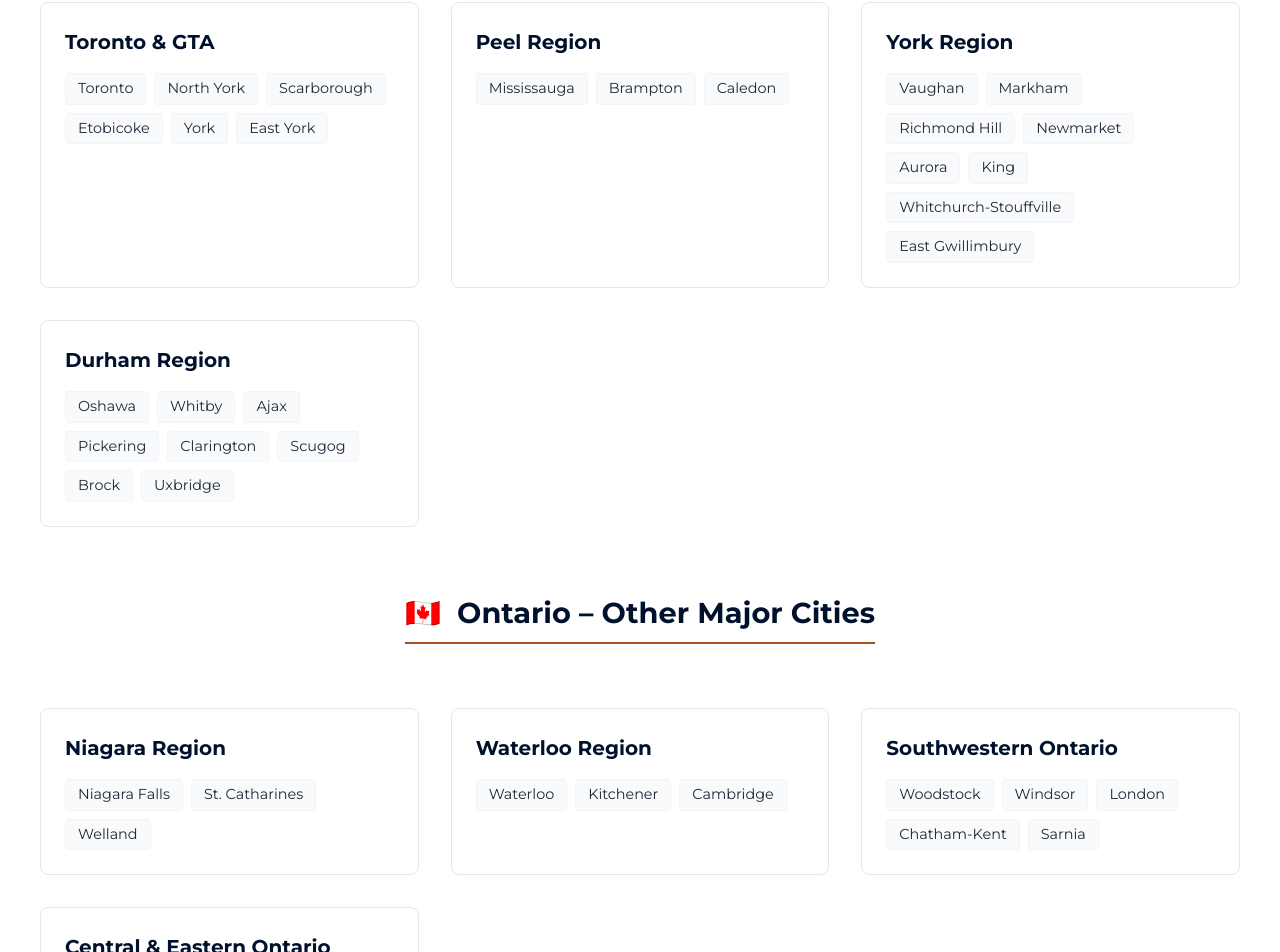
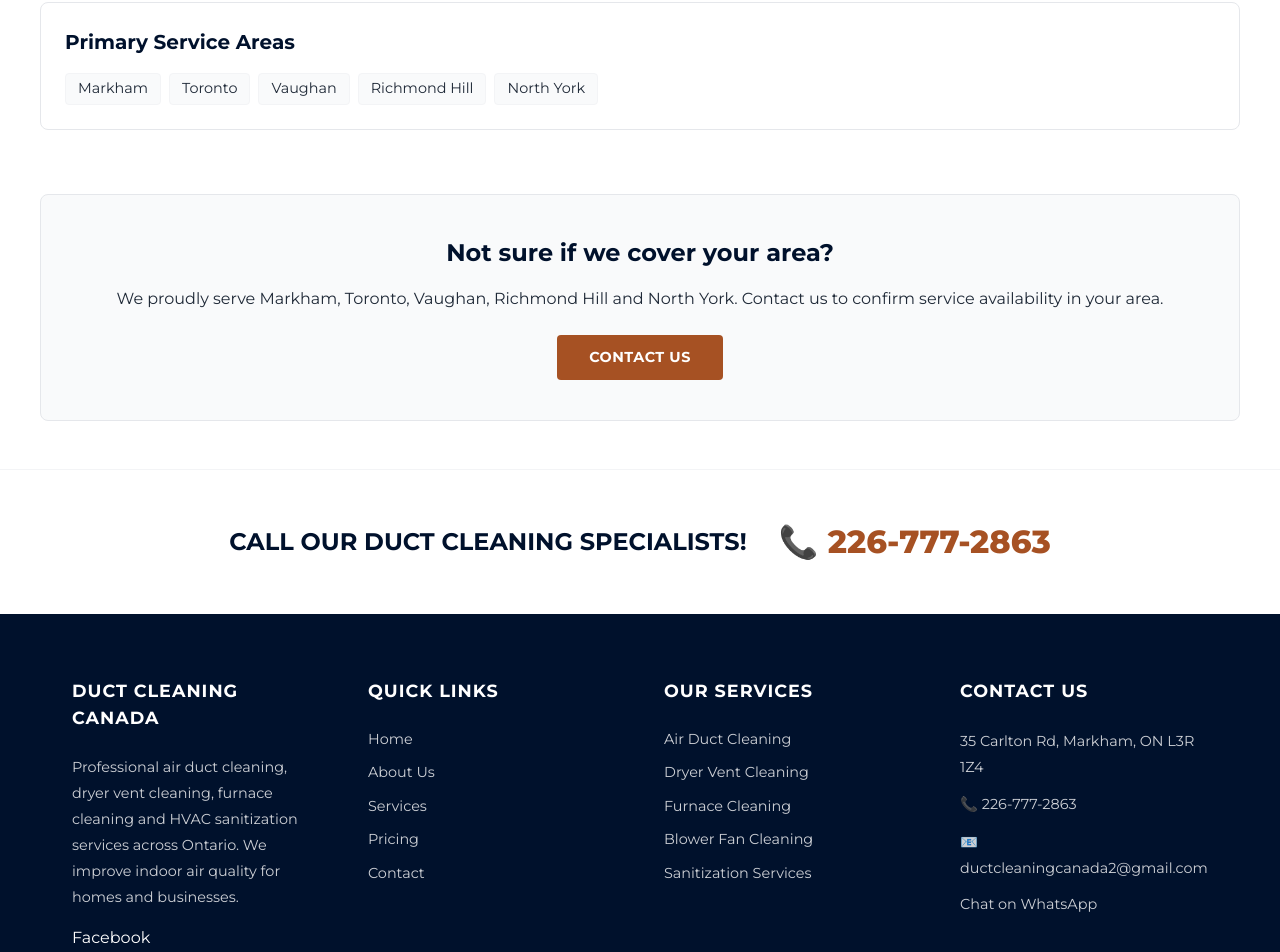
Before and after one commit to josph8487-prog/duct-Canada-original, a Next.js app: page /service-areas in a window 1280 px wide. Shown: the part 526-1478 px from the top of the page. Built offline with nearby package versions, Linux system fonts and the light colour scheme.

Commit message:
Update page.tsx

```diff
--- a/src/app/service-areas/page.tsx
+++ b/src/app/service-areas/page.tsx
@@ -1,97 +1,67 @@
 import styles from '@/styles/ServiceAreas.module.css';
 
 export default function ServiceAreas() {
-    const gtaRegions = [
+    const mainAreas = [
         {
-            title: "Toronto & GTA",
-            cities: ["Toronto", "North York", "Scarborough", "Etobicoke", "York", "East York"]
-        },
-        {
-            title: "Peel Region",
-            cities: ["Mississauga", "Brampton", "Caledon"]
-        },
-        {
-            title: "York Region",
-            cities: ["Vaughan", "Markham", "Richmond Hill", "Newmarket", "Aurora", "King", "Whitchurch-Stouffville", "East Gwillimbury"]
-        },
-        {
-            title: "Durham Region",
-            cities: ["Oshawa", "Whitby", "Ajax", "Pickering", "Clarington", "Scugog", "Brock", "Uxbridge"]
-        }
-    ];
-
-    const otherRegions = [
-        {
-            title: "Niagara Region",
-            cities: ["Niagara Falls", "St. Catharines", "Welland"]
-        },
-        {
-            title: "Waterloo Region",
-            cities: ["Waterloo", "Kitchener", "Cambridge"]
-        },
-        {
-            title: "Southwestern Ontario",
-            cities: ["Woodstock", "Windsor", "London", "Chatham-Kent", "Sarnia"]
-        },
-        {
-            title: "Central & Eastern Ontario",
-            cities: ["Guelph", "Brantford", "Barrie", "Orillia", "Peterborough", "Kingston"]
+            title: "Primary Service Areas",
+            cities: [
+                "Markham",
+                "Toronto",
+                "Vaughan",
+                "Richmond Hill",
+                "North York"
+            ]
         }
     ];
 
     return (
         <>
+            {/* HERO SECTION */}
             <section className={styles.hero}>
                 <div className="container">
                     <h1 className={styles.heroTitle}>Service Areas</h1>
-                    <p className={styles.heroSubtitle}>Duct Cleaning Canada proudly serving all GTA areas and nearby Ontario cities.</p>
+                    <p className={styles.heroSubtitle}>
+                        Professional Air Duct Cleaning Services in Markham, Toronto & Nearby GTA Areas.
+                    </p>
                 </div>
             </section>
 
+            {/* MAIN AREAS */}
             <div className={`container ${styles.section}`}>
                 <div className={styles.grid}>
-                    {gtaRegions.map((region, index) => (
+                    {mainAreas.map((region, index) => (
                         <div key={index} className={styles.card}>
                             <h3 className={styles.regionTitle}>{region.title}</h3>
                             <ul className={styles.cityList}>
                                 {region.cities.map((city, cIndex) => (
-                                    <li key={cIndex} className={styles.cityItem}>{city}</li>
+                                    <li key={cIndex} className={styles.cityItem}>
+                                        {city}
+                                    </li>
                                 ))}
                             </ul>
                         </div>
                     ))}
                 </div>
 
-                <div className="section-title-wrapper" style={{ textAlign: 'center', marginBottom: '2rem' }}>
-                    <h2 className={styles.sectionTitle}>
-                        <span className={styles.flag}>🇨🇦</span> Ontario – Other Major Cities
-                    </h2>
-                </div>
-
-                <div className={styles.grid}>
-                    {otherRegions.map((region, index) => (
-                        <div key={index} className={styles.card}>
-                            <h3 className={styles.regionTitle}>{region.title}</h3>
-                            <ul className={styles.cityList}>
-                                {region.cities.map((city, cIndex) => (
-                                    <li key={cIndex} className={styles.cityItem}>{city}</li>
-                                ))}
-                            </ul>
-                        </div>
-                    ))}
-                </div>
-
+                {/* SEO TEXT BLOCK */}
                 <div style={{
                     marginTop: '2rem',
-                    padding: '3rem',
+                    padding: '2.5rem',
                     backgroundColor: 'var(--gray-50)',
                     borderRadius: 'var(--radius)',
                     textAlign: 'center',
                     border: '1px solid var(--gray-200)'
                 }}>
-                    <h3 style={{ fontSize: '1.5rem', marginBottom: '1rem', color: 'var(--secondary)' }}>Don't see your city?</h3>
-                    <p style={{ marginBottom: '1.5rem', color: 'var(--gray-800)' }}>We are constantly expanding our service area. Give us a call to check if we can help you.</p>
-                    <a href="/contact" className="btn btn-primary">Contact Us</a>
+                    <h3 style={{ fontSize: '1.5rem', marginBottom: '1rem', color: 'var(--secondary)' }}>
+                        Not sure if we cover your area?
+                    </h3>
+                    <p style={{ marginBottom: '1.5rem', color: 'var(--gray-800)' }}>
+                        We proudly serve Markham, Toronto, Vaughan, Richmond Hill and North York.
+                        Contact us to confirm service availability in your area.
+                    </p>
+                    <a href="/contact" className="btn btn-primary">
+                        Contact Us
+                    </a>
                 </div>
             </div>
         </>
```
